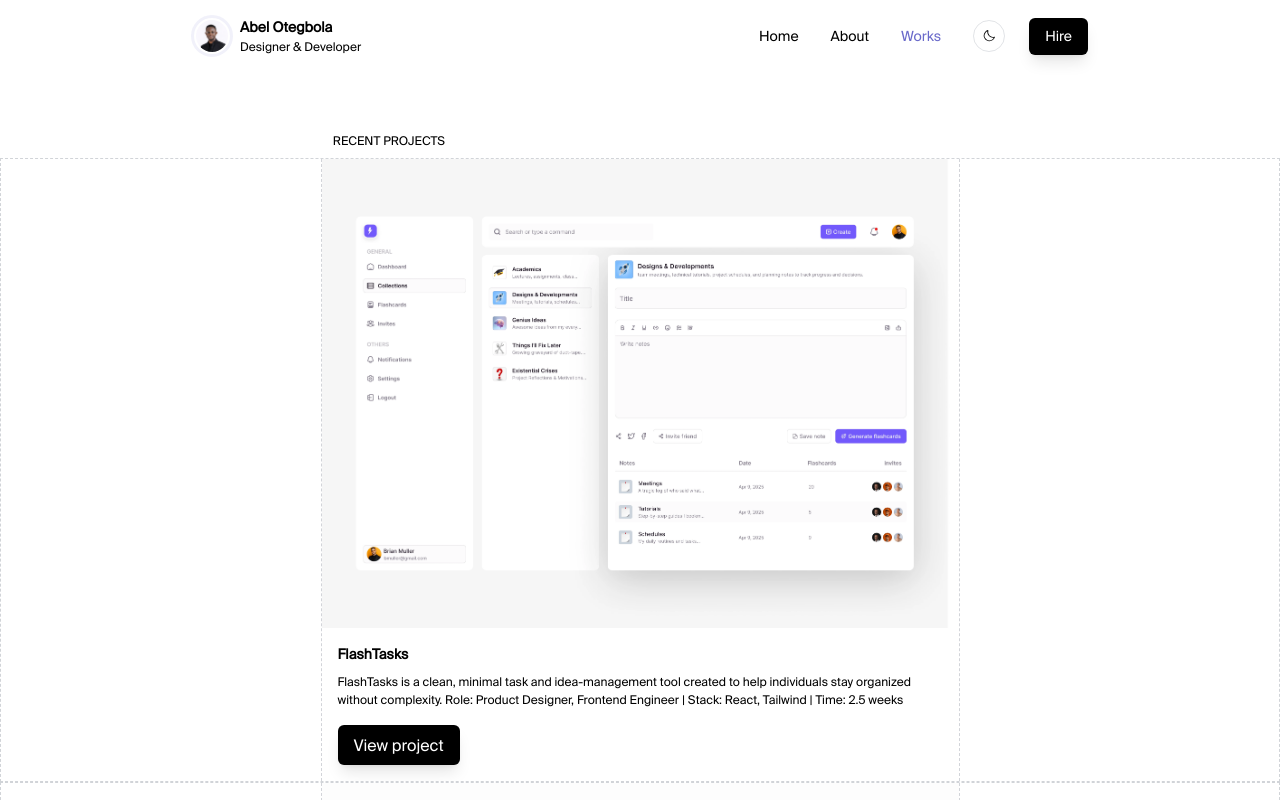
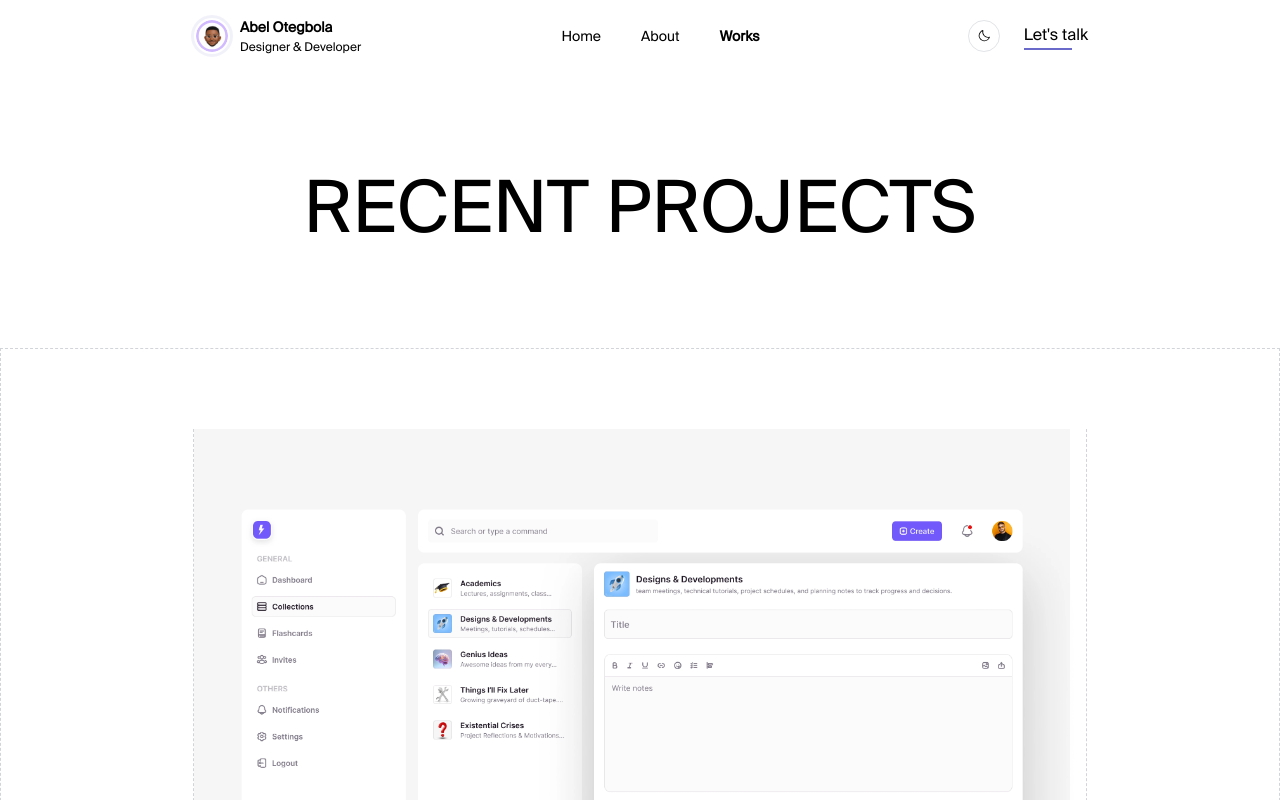
Before and after one commit to abel-otegbola/Portfolio, a Next.js app: page /works in a window 1280 px wide. Shown: the top 800 px of the page. Built offline with nearby package versions, Linux system fonts and the light colour scheme.

Commit message:
Refactor About, Home, and Works pages for improved layout and styling; update button component for better accessibility; enhance project card presentation; modify header links and text for clarity.

```diff
--- a/src/app/page.tsx
+++ b/src/app/page.tsx
@@ -14,35 +14,40 @@ export default function Home() {
   return (
     <div>
       <div className="w-full">
-        <header className="flex md:flex-row gap-8 flex-col xl:px-[15%] lg:px-[10%] md:px-[10%] px-4 items-center md:flex-nowrap min-h-[65vh] flex-wrap overflow-hidden bg-cover bg-top">
-          <div className="flex flex-col md:w-[50%] w-full gap-2 mt-[60px]">
-            <p className="uppercase font-light text-[12px]">Product Designer • Frontend Engineer • MVP Builder</p>
+        <header className="flex md:flex-row gap-8 flex-col xl:px-[15%] lg:px-[10%] md:px-[10%] py-[80px] px-4 md:flex-nowrap min-h-[65vh] flex-wrap overflow-hidden bg-cover bg-top">
+          <div className="flex flex-col md:w-[50%] w-full md:order-1 order-2">
             <div className="relative overflow-hidden">
-              <div className="flex flex-col w-full gap-6 backdrop-blur-lg">
-                <p className="md:text-[36px] sm:text-[32px] text-[24px] leading-[120%] font-bold">
-                  I design and develop fast, beautiful, and reliable digital products
+              <div className="flex flex-col w-full gap-6 backdrop-blur-lg mt-6">
+                <p className="flex gap-2 items-center uppercase text-sm">
+                   Design + Development
                 </p>
+                <p className="md:text-[72px] sm:text-[58px] text-[36px] leading-[110%] font-semibold bg-gradient-to-r to-[#999] from-black dark:from-white bg-clip-text text-transparent">
+                  Abel Otegbola
+                </p>
+                <p>
+                  Hello! I&apos;m Abel Otegbola, a multidisciplinary builder, based in Nigeria with 4+ years of experience blending design and development.
+                </p>
+                <div className="relative overflow-hidden">
 
-                <p>
-                  I&apos;m Abel Otegbola, a multidisciplinary builder with 4+ years of experience blending design, engineering, and product strategy. I help founders and teams transform ideas into polished, production-ready web applications.
-                </p>
-              </div>
-            </div>
-
-            <div className="relative overflow-hidden">
-
-              <div className="flex gap-1 flex-wrap gap-2 mt-6 backdrop-blur-sm">
-                  <Button href="#contact" className="">
-                    Build with me
-                  </Button>
-                  <Button href="#projects" className="">
-                    See my work
-                  </Button>
+                  <div className="flex gap-1 flex-wrap gap-2 backdrop-blur-sm">
+                      <Button href="#contact" className="">
+                        Connect with me
+                      </Button>
+                  </div>
+                </div>
+                 {/* <div className="flex flex-col w-full gap-2 opacity-[0.8]">
+                  <p className="flex gap-2 items-center">
+                    <PhoneIncoming /> +234 706 0989 331
+                  </p>
+                  <p className="flex gap-2 items-center">
+                    <Envelope /> Abel.d.otegbola@gmail.com
+                  </p>
+                </div> */}
               </div>
             </div>
           </div>
-          <div className="relative w-full h-full md:rounded-t-[8px] block">
-            <Image src={"/images/abel.jpg"} alt={"abel"} width={1200} height={1000} className="object-cover w-full h-full"/>
+          <div className="relative md:w-[50%] flex items-center justify-center w-full h-full rounded-full block grayscale-[80%] md:order-2 order-1">
+            <Image src={"/images/memoji.svg"} alt={"abel"} width={1000} height={1000} className="object-cover w-[300px] h-[300px] filter drop-shadow-[10px_10px_20px_rgba(0,0,0,0.3)]"/>
           </div>
         </header>
 
@@ -50,7 +55,7 @@ export default function Home() {
 
       <section className="overflow-hidden">
         {/* Infinite slider: duplicate the items for seamless scroll */}
-        <div className="projects-slider mt-[30px]">
+        <div className="projects-slider">
           <div className="projects-slider-track">
             {
               // original list duplicated for seamless loop
--- a/src/app/works/page.tsx
+++ b/src/app/works/page.tsx
@@ -6,13 +6,13 @@ import { projects } from "@/data/projects"
 export default function Contact() {
 
     return (
-        <main className="my-[60px] flex flex-col gap-2">
-            <p className="uppercase font-light text-[12px] xl:px-[26%] lg:px-[21%] md:px-[11%] px-4">Recent projects</p>
-            <div className="mb-[60px]">
+        <main className="flex flex-col gap-2">
+            <p className="uppercase xl:px-[15%] lg:px-[10%] md:px-[10%] py-[80px] px-4 text-center md:text-[72px] sm:text-[58px] text-[36px]">Recent projects</p>
+            <div className="border border-dashed border-gray-500/[0.3] xl:px-[15%] lg:px-[10%] md:px-[10%] py-[80px] px-4">
                 {
                 projects?.map(project => (
-                    <div key={project.id} className="relative overflow-hidden line-horizontal w-full border border-dashed border-gray-500/[0.3]">
-                    <div className="xl:px-[25%] lg:px-[20%] md:px-[10%]">
+                    <div key={project.id} className="relative overflow-hidden line-horizontal w-full">
+                    <div className="">
                         <Projectcard project={project} />
                     </div>
                     </div>
--- a/src/components/button/button.tsx
+++ b/src/components/button/button.tsx
@@ -13,7 +13,7 @@ export interface buttonProps extends ButtonHTMLAttributes<HTMLButtonElement> {
 
 export default function Button({ variant, className, href, size, disabled, onClick, children, ...props }: buttonProps) {
     const variants = {
-        primary: "hover:bg-[#000]/[0.8] dark:border border-gray-500/[0.4] bg-[#000] text-white dark:text-gray-200 shadow-lg",
+        primary: "",
         secondary: "hover:bg-primary/[0.09] border border-gray-500/[0.7] text-black dark:text-white",
         tertiary: "bg-gray-500/[0.09] hover:bg-primary/[0.2] border border-gray-500/[0.09] ",
         ghost: "bg-gray-500/[0.07] hover:bg-primary/[0.5] border border-gray-500/[0.07] "
@@ -23,18 +23,19 @@ export default function Button({ variant, className, href, size, disabled, onCli
        <>
             {
             href ?
-                <Link role="button" href={href} className={`rounded-[6px] flex items-center justify-center md:gap-3 gap-2 w-fit ${variants[variant || "primary"]}
+                <Link role="button" href={href} className={`rounded-[6px] flex flex-col justify-center gap-[2px] w-fit ${variants[variant || "primary"]}
                     ${disabled ? "opacity-[0.25]" : ""}
-                    ${size === "small" ? "md:text-[12px] text-[10px] py-[2px] px-[12px]" : size === "large" ? "py-[16px] px-[32px]" : "py-[8px] px-[16px]"}
+                    ${size === "small" ? "md:text-[12px] text-[10px] py-[2px]" : size === "large" ? "py-[16px]" : "py-[8px]"}
                     ${className}
                      `}>
                     { children }
+                    <span className="w-[75%] h-[2px] bg-primary relative"></span>
                 </Link>
 
-                : <button className={`rounded-[6px] duration-500 flex items-center justify-center md:gap-3 gap-2 w-fit
+                : <button className={`rounded-[6px] duration-500 flex flex-col justify-center gap-[2px] w-fit
                     ${variants[variant || "primary"]}
                     ${disabled ? "opacity-[0.25]" : ""}
-                    ${size === "small" ? "md:text-[12px] text-[10px] py-[2px] px-[12px]" : size === "large" ? "py-[16px] px-[32px]" : "py-[8px] px-[16px]"}
+                    ${size === "small" ? "md:text-[12px] text-[10px] py-[2px]" : size === "large" ? "py-[16px]" : "py-[8px]"}
                     ${className}
                 `}
                 {...props}
@@ -44,6 +45,7 @@ export default function Button({ variant, className, href, size, disabled, onCli
                 onClick={onClick}
                 >
                 { children }
+                    <span className="w-[75%] h-[2px] bg-primary relative"></span>
                 </button>
         }
     </>
--- a/src/components/header/header.tsx
+++ b/src/components/header/header.tsx
@@ -35,7 +35,7 @@ export default function Header() {
         <div className="flex items-center justify-between dark:text-gray bg-white/[0.6] dark:bg-[#202020]/[0.8] xl:mx-[15%] lg:mx-[10%] md:mx-[10%] py-3 md:px-0 px-4">
             <Link href="/" className="">
                 <div className="relative flex items-center gap-3">
-                  <Image src="/images/abel-preview.png" alt="muse" width={32} height={32} className="object-cover aspect-square bottom-0 outline outline-primary/[0.09] rounded-full outline-offset-2 ml-1"/>
+                  <Image src="/images/memoji.svg" alt="muse" width={32} height={32} className="object-cover aspect-square bottom-0 outline outline-primary/[0.09] rounded-full outline-offset-2 ml-1"/>
                   <div className="flex flex-col md:text-[14px] text-[11px]">
                     <p className="font-semibold">Abel Otegbola</p>
                     <p className="md:text-[12px] text-[10px]">Designer & Developer</p>
@@ -43,17 +43,20 @@ export default function Header() {
                 </div>
             </Link>
 
-            <div className="flex items-center md:text-[14px] text-[12px] justify-end sm:gap-4 gap-2 relative">
-                <Link href="/" className={`md:flex hidden gap-1 items-center p-2 hover:text-primary ${pathname === "/" ? "text-primary" : ""}`}>
+            <div className="flex items-center flex-1 md:text-[14px] text-[12px] justify-center sm:gap-6 gap-4 relative">
+                <Link href="/" className={`md:flex hidden gap-1 items-center p-2 hover:font-bold opacity-[1] ${pathname === "/" ? "font-bold" : "font-medium opacity-[0.7]"}`}>
                     Home
                 </Link>
-                <Link href="/about" className={`flex gap-1 items-center p-2 hover:text-primary ${pathname === "/about" ? "text-primary" : ""}`}>
+                <Link href="/about" className={`sm:flex hidden gap-1 items-center p-2 hover:font-bold opacity-[1] ${pathname === "/about" ? "font-bold" : "font-medium opacity-[0.7]"}`}>
                     About
                 </Link>
-                <Link href="works" className={`sm:flex hidden gap-1 items-center p-2 hover:text-primary ${pathname === "/works" ? "text-primary" : ""}`}>
+                <Link href="/works" className={`sm:flex hidden gap-1 items-center p-2 hover:font-bold opacity-[1] ${pathname === "/works" ? "font-bold" : "font-medium opacity-[0.7]"}`}>
                     Works
                 </Link>
 
+            </div>
+
+            <div className="flex items-center gap-4">
                 <div className="rounded-full flex items-center text-[14px] gap-6 md:p-2 md:px-2 lg:my-0 ">
                 {
                     theme !== "dark" ?
@@ -68,7 +71,7 @@ export default function Header() {
 
                 }
                 </div>
-                <Button href="/contact" className="" >Hire</Button>
+                <Button href="/contact" className="" >Let&apos;s talk</Button>
             </div>
         </div>
         </div>
--- a/src/components/projectCard/projectCard.tsx
+++ b/src/components/projectCard/projectCard.tsx
@@ -14,8 +14,8 @@ export default function Projectcard({ project }: { project: { title: string, ima
                 </Animate>
                 <div className="flex flex-col items-start flex-wrap gap-4 p-4">
                     <div className="flex-1 flex flex-col gap-2">
-                        <h1 className="font-bold text-[14px]">{project.title}</h1>
-                        <p className="text-[12px]">{project.description}</p>
+                        <h1 className="font-bold">{project.title}</h1>
+                        <p className="text-sm">{project.description}</p>
                     </div>
 
                     <Button href={project.links.live} className="">
```
Also changed, not shown: src/app/about/page.tsx (+5 -5 lines), public/images/abel.png, public/images/memoji.svg (added).
